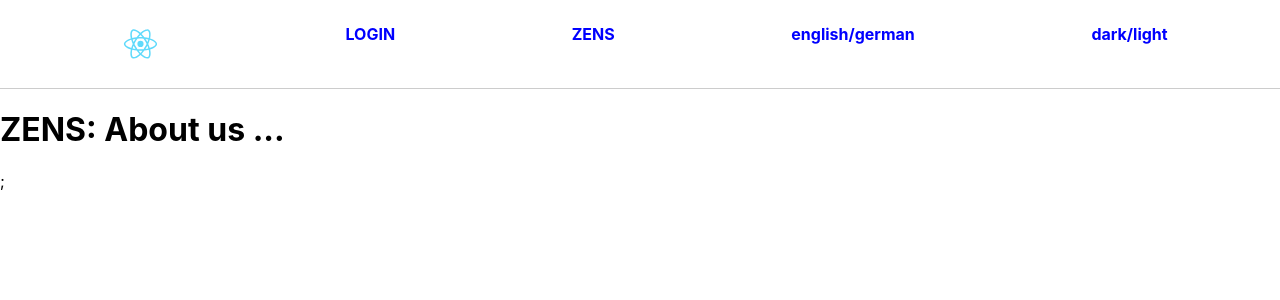
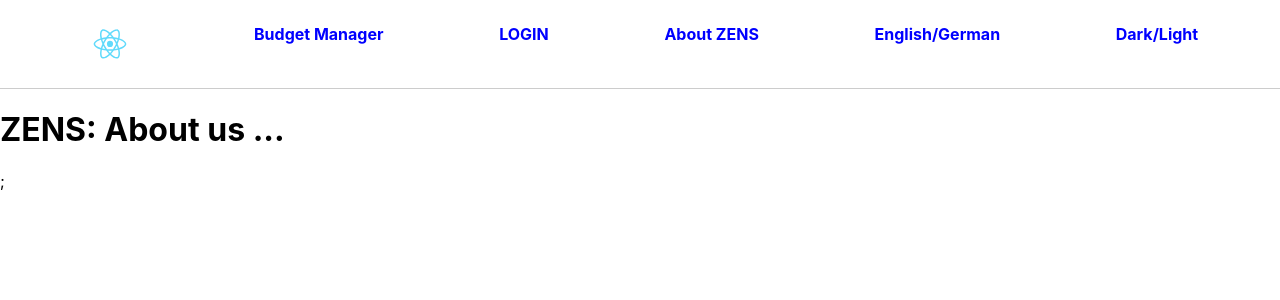
Before and after one commit to Fazsuzsa/Budget_Ausgaben_App, a React (Create React App) app in the folder frontend/: page /about in a window 1280 px wide. Shown: the top 300 px of the page. Built offline with nearby package versions, Linux system fonts and the light colour scheme.

Commit message:
Update Navbar.js

```diff
--- a/frontend/src/components/Navbar.js
+++ b/frontend/src/components/Navbar.js
@@ -14,23 +14,29 @@ function Navbar() {
       <img src={logo} style={{ height: "40px" }} />
 
       <div>
+        <a href="/" style={styles.link}>
+          Budget Manager
+        </a>
+      </div>
+
+      <div>
         <a href="/login" style={styles.link}>
           LOGIN
         </a>
       </div>
 
       <a href="/about" style={styles.link}>
-        ZENS
+        About ZENS
       </a>
       <div>
         <a href="/eng_ger" style={styles.link}>
-          english/german
+          English/German
         </a>
       </div>
 
       <div>
         <a href="/dark_light" style={styles.link}>
-          dark/light
+          Dark/Light
         </a>
       </div>
     </div>
```
